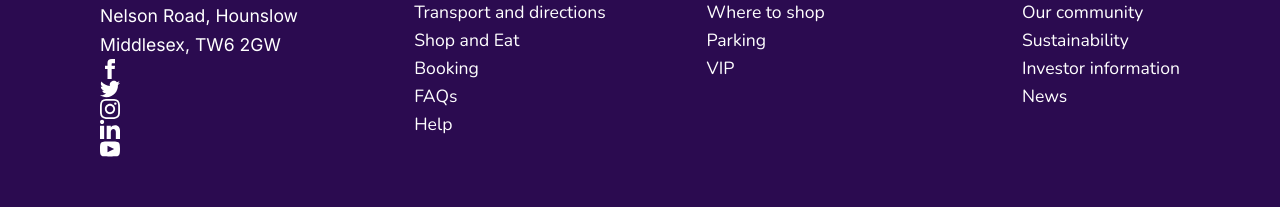
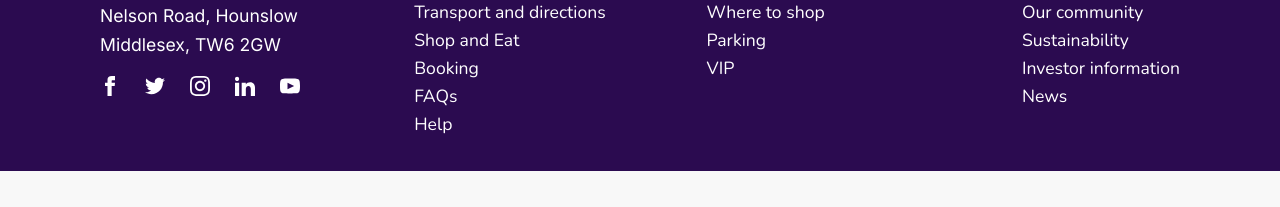
Before and after one commit to vladmoca90/NEXT-project, a Next.js app in the folder airport-project/: page / in a window 1280 px wide. Shown: the part 1411-1618 px from the top of the page. After the commit the page ends 1582 px from the top, so only its background shows below. Built offline with nearby package versions, Linux system fonts and the light colour scheme; no server answers.

Commit message:
Aligned the social icons in the footer

```diff
--- a/airport-project/src/app/SearchBar.tsx
+++ b/airport-project/src/app/SearchBar.tsx
@@ -23,6 +23,7 @@ export default function AirportSearchBar() {
                     "Content-Type": "application/json",
                 },
             });
+
             const body = await res.json();
             const result = body.result;
 
--- a/airport-project/src/app/styles/footer.css
+++ b/airport-project/src/app/styles/footer.css
@@ -90,6 +90,13 @@
     }
 }
 
+#Footer .footer-socials {
+    display: flex;
+    justify-content: space-between;
+    margin-top: 1em;
+    max-width: 200px;
+}
+
 #Footer .footer-contact span,
 #Footer .footer-contact .footer-socials,
 #Footer .footer-list-container .footer-list-title,
```
